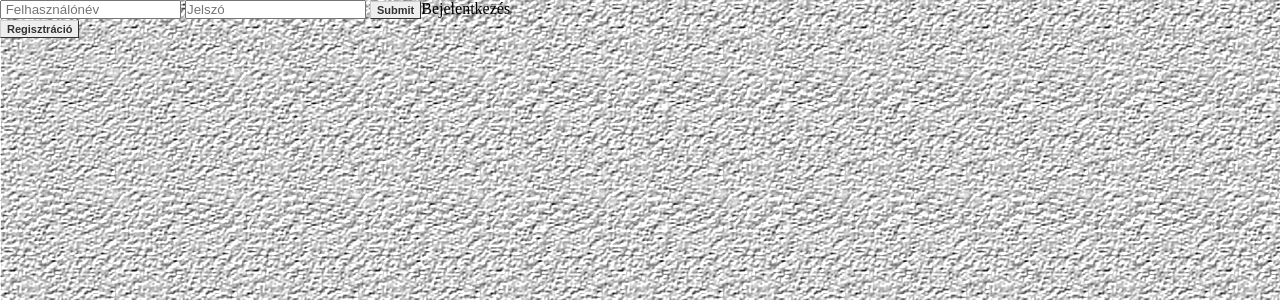
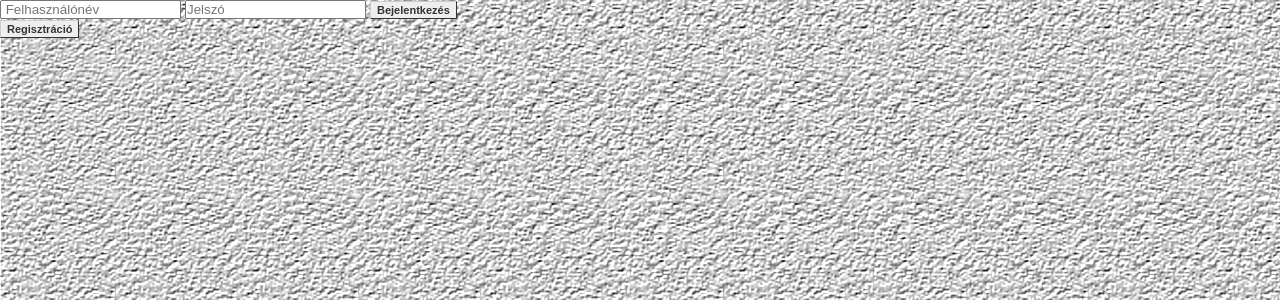
Before and after one commit to tamas646/SZLG-Django-projekt, a Django app: page /bejelentkezes in a window 1280 px wide. Shown: the part 50-350 px from the top of the page. Run offline with Django 3.2, Linux system fonts and the light colour scheme.

Commit message:
Update bejelentkezes.html

```diff
--- a/kox/templates/bejelentkezes.html
+++ b/kox/templates/bejelentkezes.html
@@ -31,7 +31,7 @@
 				{% csrf_token %}
 				<input type="text" placeholder=" Felhasználónév" name="felhasznalonev">
 				<input type="password" placeholder="Jelszó" name="jelszo">
-				<input type="submit" class="button">Bejelentkezés</input>
+				<input type="submit" class="button" value="Bejelentkezés">
 			</form>
 			<a href="regisztracio" class="button">Regisztráció</a>
 		</div>
```
